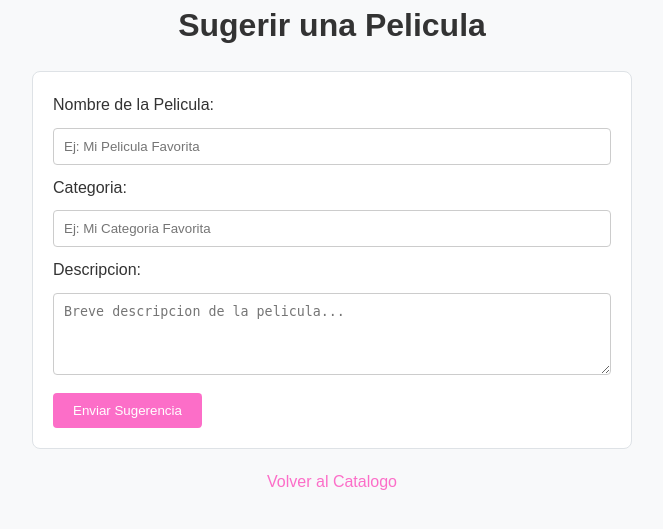
After one commit to paulapanetta/parcial1progweb2, a PHP site: page /sugerencias.php in a window 1280 px wide. The commit adds this page. Shown: the top 529 px of the page, without its empty margins (308-971 px from the left). Run offline with PHP 8.4, Linux system fonts and the light colour scheme.

Commit message:
tercer commit

```diff
--- /dev/null
+++ b/css/styles.css
@@ -0,0 +1,212 @@
+* {
+    margin: 0;
+    padding: 0;
+    box-sizing: border-box;
+}
+
+body {
+    font-family: 'Arial', sans-serif;
+    line-height: 1.6;
+    transition: background-color 0.3s ease, color 0.3s ease;
+}
+
+body.claro {
+    background-color: #f8f9fa;
+    color: #333;
+}
+
+body.claro .tarjeta {
+    background-color: #fff;
+    border: 1px solid #dee2e6;
+    box-shadow: 0 2px 10px rgba(0, 0, 0, 0.1);
+}
+
+body.claro .contenedor-tarjetas {
+    background-color: #f8f9fa;
+}
+
+body.claro header {
+    background-color: #e9ecef;
+    border-bottom: 1px solid #dee2e6;
+}
+
+body.claro .form-filtro, body.claro .form-sugerencia {
+    background-color: #fff;
+    border: 1px solid #dee2e6;
+}
+
+body.claro .categoria {
+    background-color: #fc6ec8;
+    color: white;
+}
+
+body.oscuro {
+    background-color: #121212;
+    color: #e0e0e0;
+}
+
+body.oscuro .tarjeta {
+    background-color: #1e1e1e;
+    border: 1px solid #333;
+    box-shadow: 0 2px 10px rgba(255, 0, 0, 0.1);
+}
+
+body.oscuro .contenedor-tarjetas {
+    background-color: #121212;
+}
+
+body.oscuro header {
+    background-color: #1e1e1e;
+    border-bottom: 1px solid #333;
+}
+
+body.oscuro .form-filtro, body.oscuro .form-sugerencia {
+    background-color: #1e1e1e;
+    border: 1px solid #333;
+    color: #e0e0e0;
+}
+
+body.oscuro .form-filtro input,
+body.oscuro .form-filtro select,
+body.oscuro .form-sugerencia input,
+body.oscuro .form-sugerencia select,
+body.oscuro .form-sugerencia textarea {
+    background-color: #333;
+    color: #e0e0e0;
+    border: 1px solid #555;
+}
+
+body.oscuro .categoria {
+    background-color: #fd105f;
+    color: white;
+}
+
+header {
+    padding: 20px;
+    text-align: center;
+    margin-bottom: 20px;
+}
+
+header h1 {
+    margin-bottom: 10px;
+    color: inherit;
+}
+
+.catalogo, .sugerir{
+    text-align: center;
+}
+
+.form-filtro {
+    max-width: 800px;
+    margin: 20px auto;
+    padding: 20px;
+    border-radius: 8px;
+    display: flex;
+    flex-wrap: wrap;
+    gap: 10px;
+    justify-content: center;
+    align-items: center;
+}
+
+.form-filtro input, .form-filtro select {
+    padding: 10px;
+    border: 1px solid #ccc;
+    border-radius: 4px;
+    flex: 1;
+    min-width: 200px;
+}
+
+.contenedor-tarjetas {
+    display: grid;
+    grid-template-columns: repeat(auto-fit, minmax(300px, 1fr));
+    gap: 20px;
+    max-width: 1200px;
+    margin: 20px auto;
+    padding: 20px;
+}
+
+.contenedor-tarjetas p {
+    grid-column: 1 / -1;
+    text-align: center;
+    font-style: italic;
+    color: inherit;
+}
+
+.tarjeta {
+    border-radius: 8px;
+    overflow: hidden;
+    transition: transform 0.3s ease, box-shadow 0.3s ease;
+    padding: 15px;
+    text-align: center;
+}
+
+.tarjeta img {
+    width: 100%;
+    height: 500px;
+    object-fit: cover;
+    border-radius: 4px;
+    margin-bottom: 10px;
+}
+
+.tarjeta h3 {
+    margin: 10px 0;
+    color: inherit;
+    font-size: 1.2em;
+}
+
+.categoria {
+    display: inline-block;
+    padding: 5px 10px;
+    border-radius: 20px;
+    font-size: 0.9em;
+    margin-bottom: 10px;
+    font-weight: bold;
+}
+
+.tarjeta p {
+    margin-bottom: 0;
+    text-align: left;
+}
+
+.form-sugerencia {
+    max-width: 600px;
+    margin: 20px auto;
+    padding: 20px;
+    border: 1px solid #ddd;
+    border-radius: 8px;
+}
+
+.form-sugerencia input, .form-sugerencia select, .form-sugerencia textarea {
+    width: 100%;
+    padding: 10px;
+    margin: 10px 0;
+    border: 1px solid #ccc;
+    border-radius: 4px;
+    box-sizing: border-box;
+}
+
+.form-sugerencia button {
+    background: #fc6ec8;
+    color: white;
+    padding: 10px 20px;
+    border: none;
+    border-radius: 4px;
+    cursor: pointer;
+}
+
+.confirmacion {
+    background: #d4edda;
+    border: 1px solid #c3e6cb;
+    padding: 15px;
+    border-radius: 8px;
+    margin: 20px auto;
+    max-width: 600px;
+}
+
+.volver {
+    display: block;
+    text-align: center;
+    margin: 20px;
+    color: #fc6ec8;
+    text-decoration: none;
+}
--- /dev/null
+++ b/sugerencias.php
@@ -0,0 +1,80 @@
+<?php
+$tema = $_GET['tema'] ?? 'claro';
+$claseTema = $tema === 'oscuro' ? 'oscuro' : 'claro';
+
+$errores = [];
+$sugerencia = null;
+if ($_SERVER['REQUEST_METHOD'] === 'POST') {
+    $nombre = trim($_POST['nombre'] ?? '');
+    $categoria = trim($_POST['categoria'] ?? '');
+    $descripcion = trim($_POST['descripcion'] ?? '');
+
+    if (empty($nombre)) {
+        $errores['nombre'] = 'El nombre es obligatorio.';
+    }
+    if (empty($categoria)) {
+        $errores['categoria'] = 'La categoria es obligatoria.';
+    }
+    if (empty($descripcion)) {
+        $errores['descripcion'] = 'La descripcion es obligatoria.';
+    }
+    if (empty($errores)) {
+        $sugerencia = (object) [
+            'nombre' => $nombre,
+            'categoria' => $categoria,
+            'descripcion' => $descripcion,
+        ];
+    }
+}
+
+$pageTitle = "Sugerir Pelicula";
+?>
+
+<!DOCTYPE html>
+<html lang="es">
+<head>
+    <meta charset="UTF-8">
+    <meta name="viewport" content="width=device-width, initial-scale=1.0">
+    <title><?= htmlspecialchars($pageTitle) ?></title>
+    <link rel="stylesheet" href="css/styles.css">
+</head>
+<body class="<?= $claseTema ?>">
+
+    <h1 class="sugerir">Sugerir una Pelicula</h1>
+
+    <form class="form-sugerencia" method="POST">
+        <label for="nombre">Nombre de la Pelicula:</label>
+        <input type="text" id="nombre" name="nombre" required placeholder="Ej: Mi Pelicula Favorita" value="<?= htmlspecialchars($_POST['nombre'] ?? '') ?>">
+        <?php if (isset($errores['nombre'])) { ?>
+            <div class="error"><?= htmlspecialchars($errores['nombre']) ?></div>
+        <?php } ?>
+
+        <label for="categoria">Categoria:</label>
+        <input type="text" id="categoria" name="categoria" required placeholder="Ej: Mi Categoria Favorita" value="<?= htmlspecialchars($_POST['categoria'] ?? '') ?>">
+        <?php if (isset($errores['nombre'])) { ?>
+            <div class="error"><?= htmlspecialchars($errores['nombre']) ?></div>
+        <?php } ?>
+
+        <label for="descripcion">Descripcion:</label>
+        <textarea id="descripcion" name="descripcion" required rows="4" placeholder="Breve descripcion de la pelicula..."><?= htmlspecialchars($_POST['descripcion'] ?? '') ?></textarea>
+        <?php if (isset($errores['descripcion'])) { ?>
+            <div class="error"><?= htmlspecialchars($errores['descripcion']) ?></div>
+        <?php } ?>
+
+        <button type="submit">Enviar Sugerencia</button>
+    </form>
+
+    <?php if ($sugerencia) { ?>
+        <div class="confirmacion">
+            <h2>Sugerencia Recibida!</h2>
+            <p><strong>Nombre:</strong> <?= htmlspecialchars($sugerencia->nombre) ?></p>
+            <p><strong>Categoria:</strong> <?= htmlspecialchars($sugerencia->categoria) ?></p>
+            <p><strong>Descripcion:</strong> <?= htmlspecialchars($sugerencia->descripcion) ?></p>
+            <p>Gracias por tu sugerencia!</p>
+        </div>
+    <?php } ?>
+
+    <a class="volver" href="index.php?tema=<?= htmlspecialchars($tema) ?>">Volver al Catalogo</a>
+
+</body>
+</html>
```
Also changed, not shown: data/items.php (+14 -2 lines), index.php (added, +84 -0 lines), estilos.css (deleted).
